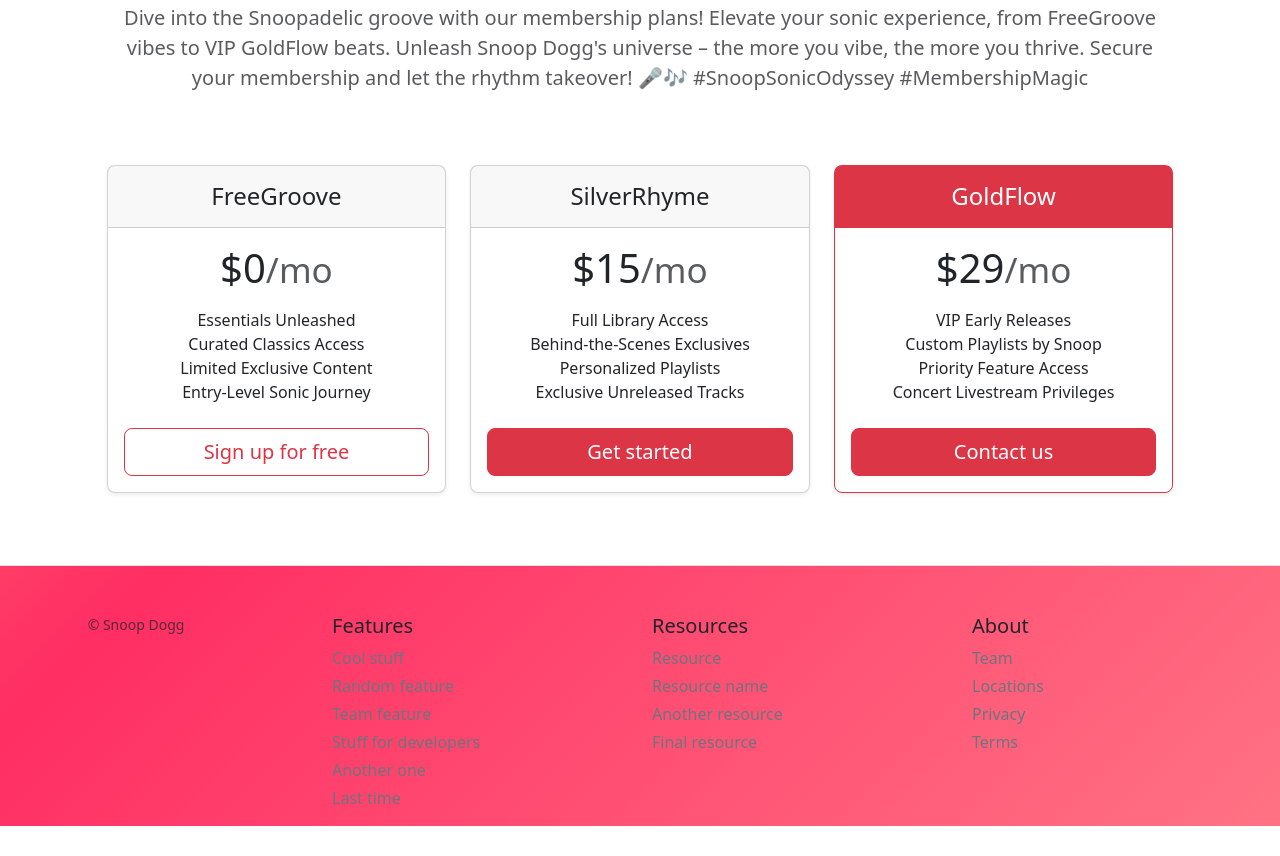
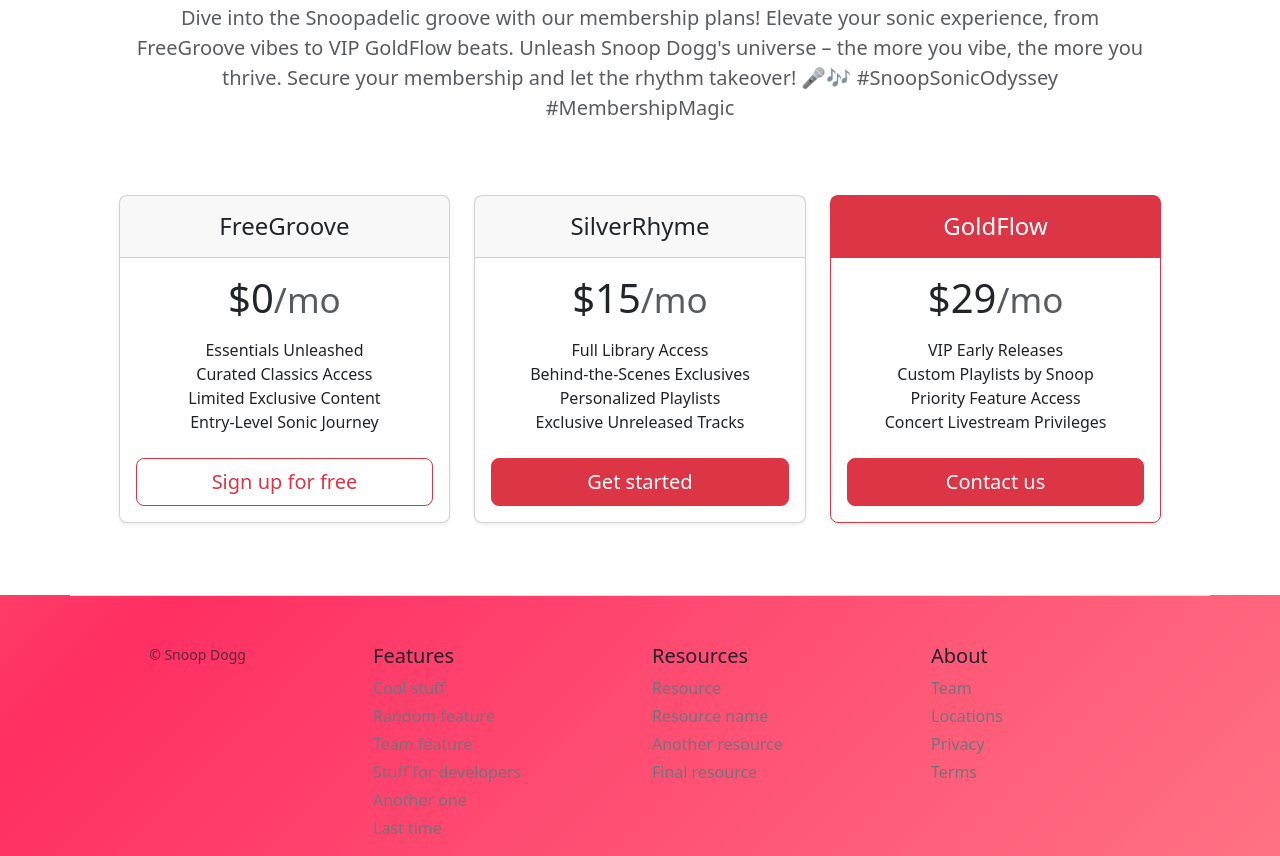
Before and after one commit to ShardulVikrm/BootstrapProject, a plain HTML site: page index.html in a window 1280 px wide. Shown: the part 1333-2189 px from the top of the page. Before the commit the page ends 2159 px from the top, so only its background shows below. Drawn offline with nearby package versions, Linux system fonts and the light colour scheme.

Commit message:
Update index.html

```diff
--- a/index.html
+++ b/index.html
@@ -180,7 +180,7 @@
   </section>
   <!-- Pricing -->
 
-  <section id="pricing" class="col-10 mx-auto">
+  <section id="pricing" class="col-10 mx-auto container">
     <div class="pricing-header p-3 pb-md-4 mx-auto text-center">
       <h1 class="display-4 fw-normal text-body-emphasis mb-4">Snoop's Sonic Deals</h1>
       <p class="fs-5 text-body-secondary mb-5">Dive into the Snoopadelic groove with our membership plans! Elevate your sonic experience, from FreeGroove vibes to VIP GoldFlow beats. Unleash Snoop Dogg's universe – the more you vibe, the more you thrive. Secure your membership and let the rhythm takeover! 🎤🎶 #SnoopSonicOdyssey #MembershipMagic</p>
@@ -244,7 +244,7 @@
   </section>
   <!-- Footer -->
   <section id="footer">
-    <footer class="pt-4  pt-md-5 border-top py-0 mt-5">
+    <footer class="pt-4  pt-md-5 border-top py-0 mt-5 container">
       <div class="row">
         <div class="col-12 col-md text-center">
 
```
